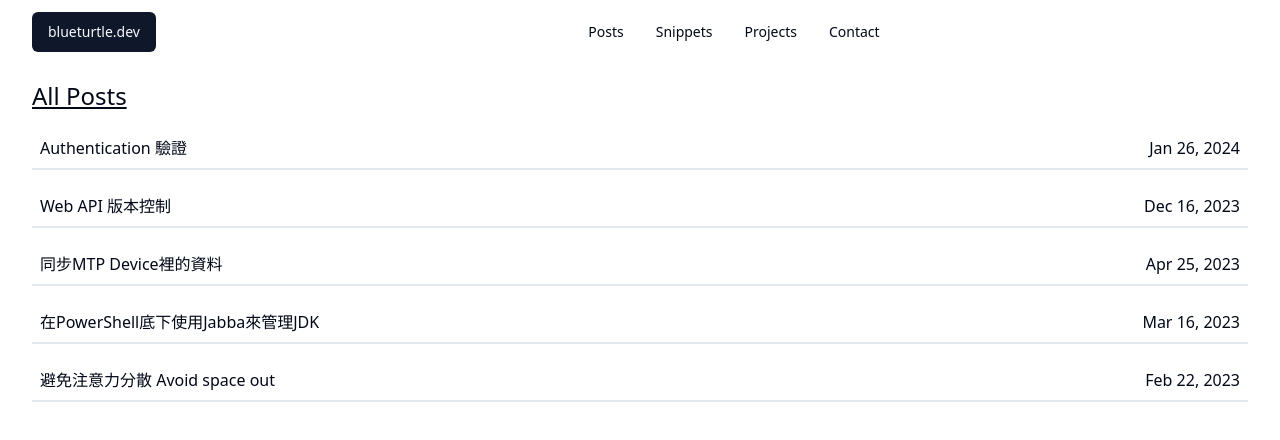
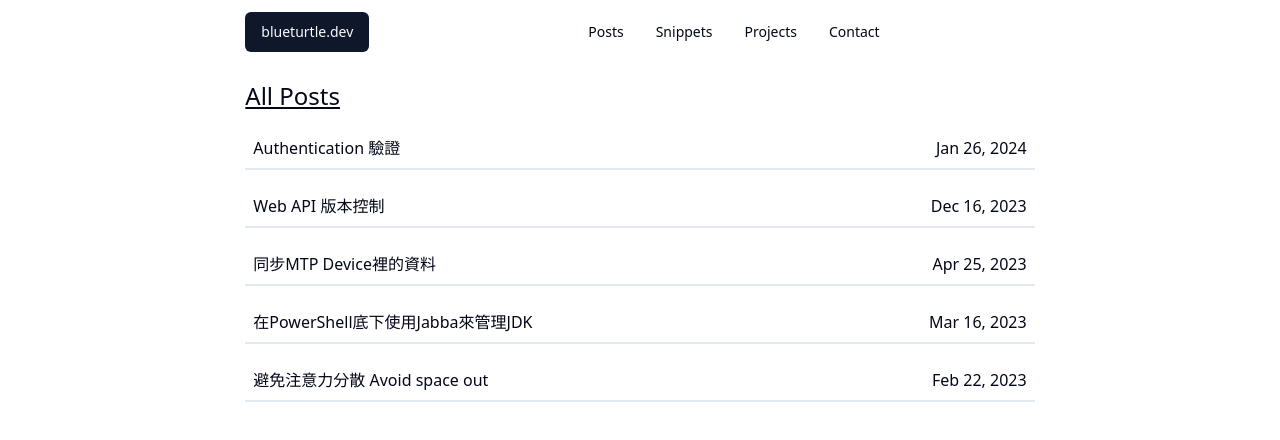
Before and after one commit to tarmacChen/blueturtle.dev, a Next.js app: page /posts in a window 1280 px wide. Shown: the top 440 px of the page. Built offline with nearby package versions, Linux system fonts and the light colour scheme.

Commit message:
adjust desktop navbar layout

```diff
--- a/src/components/MainWrapper.tsx
+++ b/src/components/MainWrapper.tsx
@@ -10,10 +10,12 @@ export const MainWrapper = ({
 }) => {
   return (
     <>
-      <div className="mx-auto px-8 overflow-hidden">
-        <NavbarSection />
+      <div className="w-full lg:w-2/3 mx-auto">
+        <div className="overflow-hidden">
+          <NavbarSection />
+        </div>
+        <div className="mt-20 px-8 overflow-scroll">{children}</div>
       </div>
-      <div className="mt-20 px-8 overflow-scroll">{children}</div>
       <FooterSection visible={showMobileNavbar} />
     </>
   );
--- a/src/components/NavbarSection.tsx
+++ b/src/components/NavbarSection.tsx
@@ -2,9 +2,9 @@ import { Logo } from '@/components/Logo';
 import { DesktopNavbar } from '@/components/DesktopNavbar';
 
 export const NavbarSection = () => (
-  <div className="fixed flex flex-row h-16 items-center bg-white w-full">
+  <div className="fixed flex flex-row h-16 mx-8 bg-white w-full lg:w-2/3 items-center">
     <Logo />
-    <div className="invisible md:visible w-full flex justify-center">
+    <div className="invisible md:visible flex justify-center mx-auto">
       <DesktopNavbar />
     </div>
   </div>
--- a/src/pages/posts/index.tsx
+++ b/src/pages/posts/index.tsx
@@ -35,7 +35,7 @@ export default function PostsPage({ mdFiles }: { mdFiles: MarkdownFile[] }) {
 
     return (
       <MainWrapper showMobileNavbar={isScrollingUp}>
-        <div className="flex flex-col gap-4 ">
+        <div className="flex flex-col gap-4 mx-auto ">
           <h1 className="text-2xl underline">All Posts</h1>
           {mdFiles.map((file) => {
             const createdTime = moment(file.metadata.createdTime).format('ll');
@@ -43,7 +43,7 @@ export default function PostsPage({ mdFiles }: { mdFiles: MarkdownFile[] }) {
 
             return (
               <div
-                className="flex flex-row w-full justify-between"
+                className="flex flex-row w-full"
                 key={file.filename}>
                 <Link
                   href={url}
```
